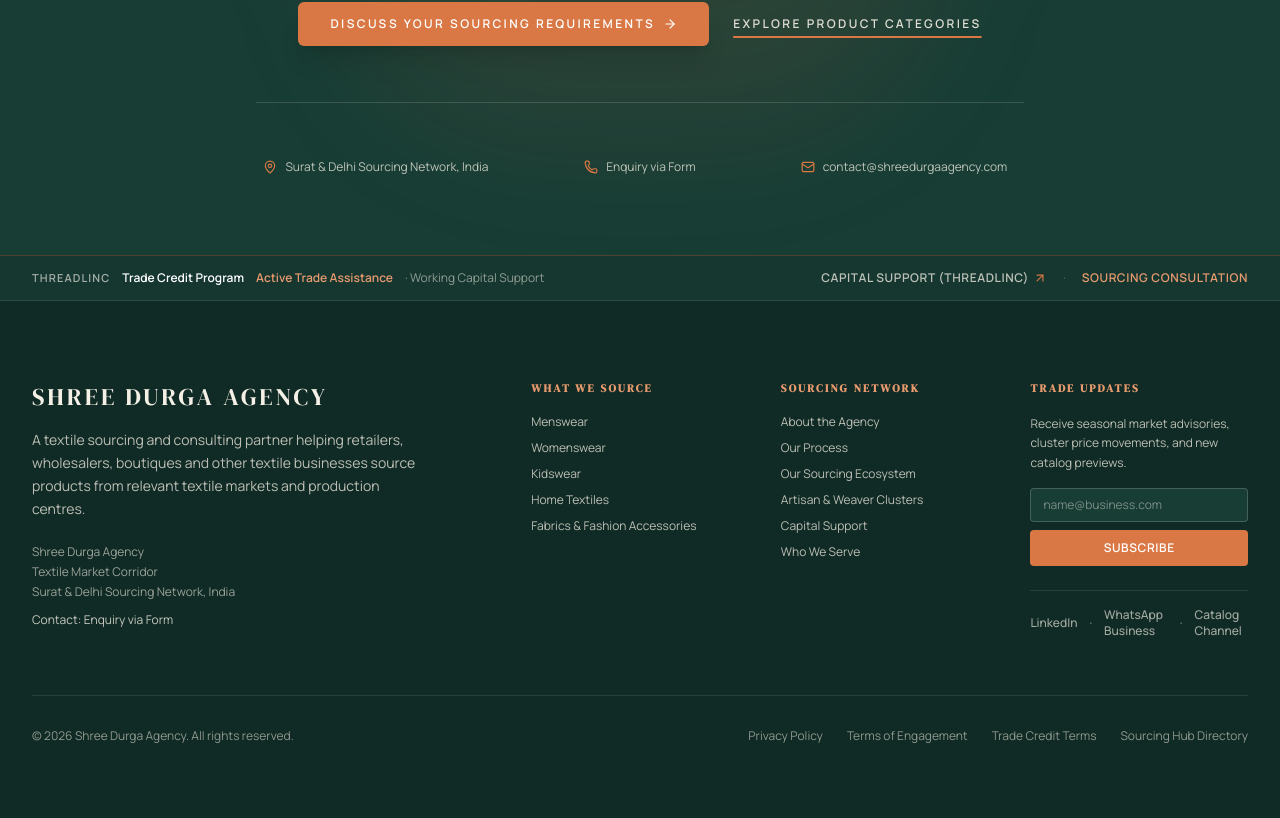
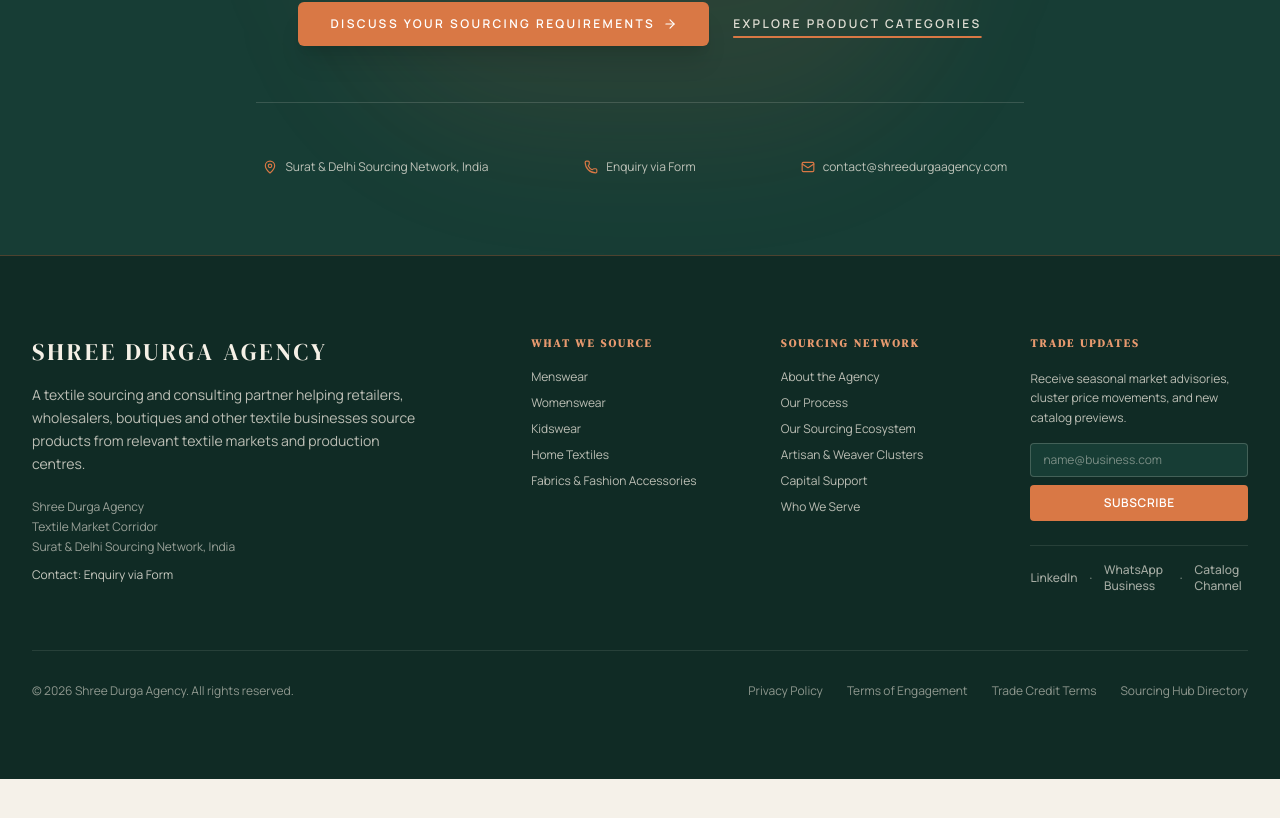
Before and after one commit to Dx1100/shree-dusrga-agency-minimal, a React (Vite) app: page / in a window 1280 px wide. Shown: the part 8122-8940 px from the top of the page. After the commit the page ends 8901 px from the top, so only its background shows below. Built offline with nearby package versions, Linux system fonts and the light colour scheme.

Commit message:
feat(footer): remove superfluous ThreadLinc trade financing top strip

```diff
--- a/src/components/layout/Footer.tsx
+++ b/src/components/layout/Footer.tsx
@@ -1,7 +1,6 @@
 import React, { useState } from 'react';
-import { ArrowUpRight, CheckCircle2 } from 'lucide-react';
+import { CheckCircle2 } from 'lucide-react';
 import siteConfig from '../../content/config/site.json';
-import investorsData from '../../content/config/investors.json';
 
 interface FooterProps {
   onNavigate: (path: string) => void;
@@ -25,42 +24,6 @@ export const Footer: React.FC<FooterProps> = ({ onNavigate, onOpenInquiry }) =>
 
   return (
     <footer className="bg-[#102B25] text-[#F5F0E6]/85 border-t border-[#D97845]/30">
-      {/* Top Banner: Trade Financing Bar */}
-      <div className="border-b border-[#F5F0E6]/10 bg-[#173D35]/70 py-3.5 px-4 sm:px-6 lg:px-8 text-xs">
-        <div className="max-w-7xl mx-auto flex flex-wrap items-center justify-between gap-4">
-          <div className="flex items-center gap-3">
-            <span className="font-semibold text-[#F5F0E6]/65 uppercase tracking-widest text-[11px]">
-              {investorsData.stockInfo.symbol}
-            </span>
-            <span className="font-semibold text-white text-xs">
-              {investorsData.stockInfo.exchange}
-            </span>
-            <span className="text-[#E89A6F] font-semibold flex items-center gap-0.5">
-              {investorsData.stockInfo.lastUpdated}
-            </span>
-            <span className="text-[#F5F0E6]/55 hidden sm:inline text-xs">
-              · {investorsData.stockInfo.marketCap}
-            </span>
-          </div>
-          <div className="flex items-center gap-4 text-[#F5F0E6]/75 text-xs">
-            <button
-              onClick={() => onNavigate('/capital-support')}
-              className="hover:text-white transition-colors flex items-center gap-1 font-semibold uppercase tracking-wider"
-            >
-              <span>Capital Support (ThreadLinc)</span>
-              <ArrowUpRight className="w-3.5 h-3.5 text-[#D97845]" />
-            </button>
-            <span className="hidden sm:inline text-[#F5F0E6]/30">·</span>
-            <button
-              onClick={onOpenInquiry}
-              className="text-[#E89A6F] hover:text-white transition-colors font-semibold uppercase tracking-wider"
-            >
-              Sourcing Consultation
-            </button>
-          </div>
-        </div>
-      </div>
-
       {/* Main Footer Links */}
       <div className="max-w-7xl mx-auto px-4 sm:px-6 lg:px-8 py-16 lg:py-20">
         <div className="grid grid-cols-1 md:grid-cols-2 lg:grid-cols-5 gap-10 lg:gap-8">
```
